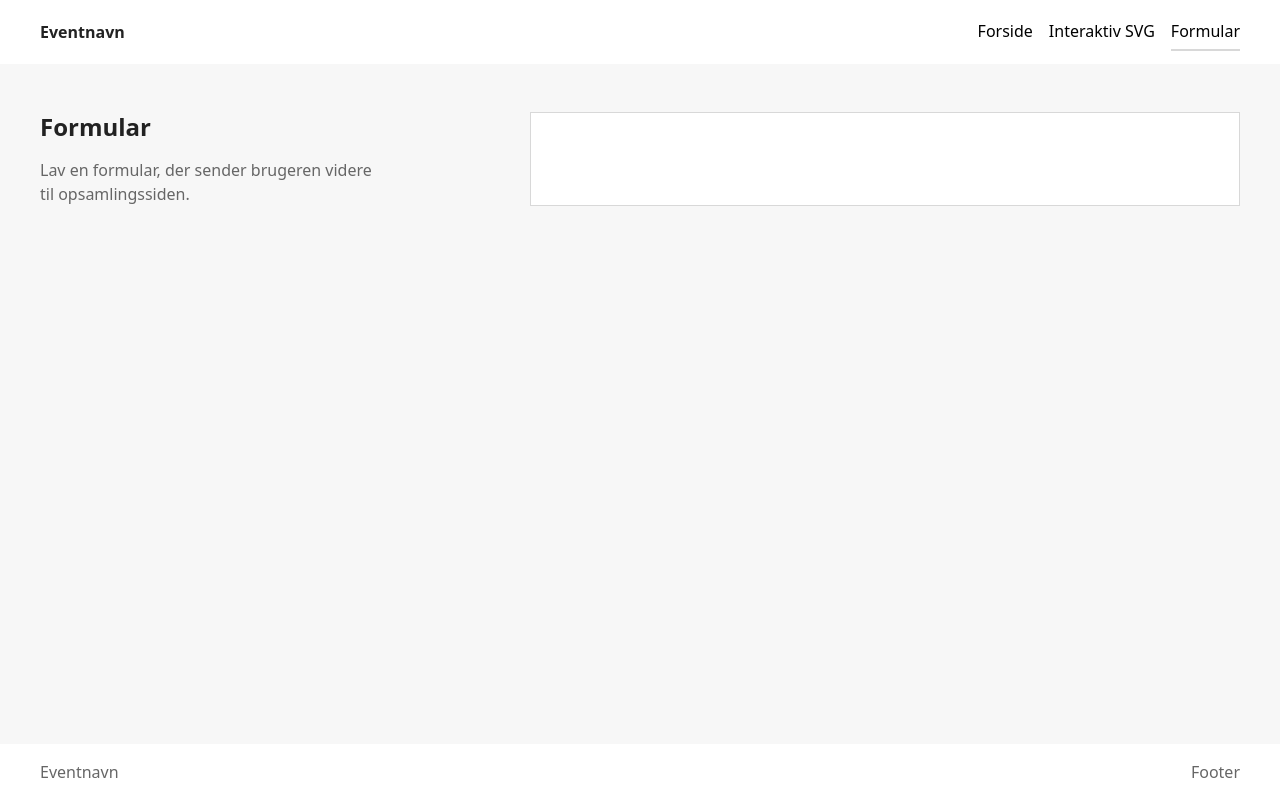
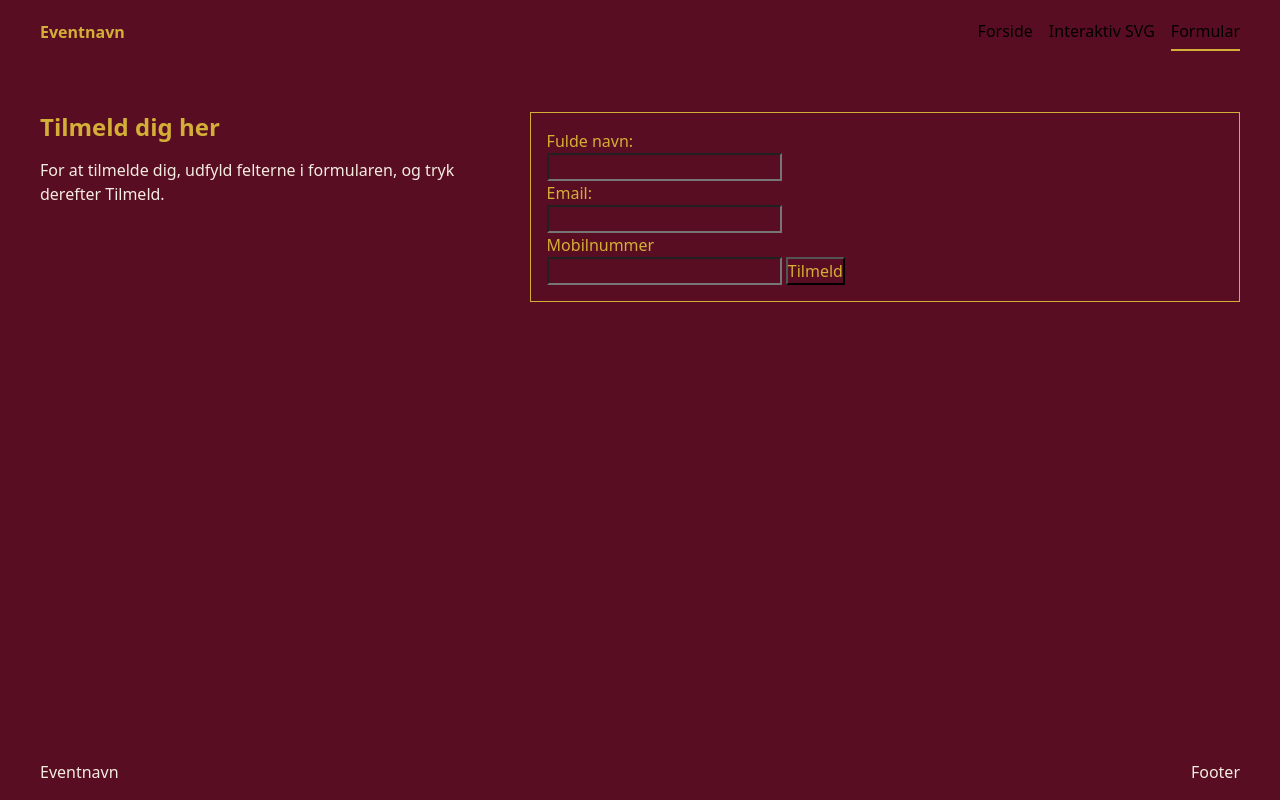
Before and after one commit to malanknudsen/event-site-skabelon-main, a plain HTML site: page form.html in a window 1280 px wide. Drawn offline with Linux system fonts and the light colour scheme.

Commit message:
har sat nogle farver ind, og arbejdet lidt på formular

```diff
--- a/form.html
+++ b/form.html
@@ -27,11 +27,19 @@
   <main>
     <section class="form-page">
       <header class="form-intro">
-        <h1>Formular</h1>
-        <p>Lav en formular, der sender brugeren videre til opsamlingssiden.</p>
+        <h1>Tilmeld dig her</h1>
+        <p>For at tilmelde dig, udfyld felterne i formularen, og tryk derefter Tilmeld.</p>
       </header>
 
-      <form class="form-placeholder" action="./opsamling.html"></form>
+      <form class="form-placeholder" action="./opsamling.html">
+        <label for="name">Fulde navn:</label>
+        <input type="text" id="name" name="name" />
+        <label for="email">Email:</label>
+        <input type="email" id="email" name="email" />
+        <label for="number">Mobilnummer</label>
+        <input type="number" id="number" name="number" />
+        <button type="submit">Tilmeld</button>
+      </form>
     </section>
   </main>
 
--- a/style.css
+++ b/style.css
@@ -1,10 +1,10 @@
 /* Variabler */
 html {
-  --color-page: #f7f7f7;
-  --color-surface: #fff;
-  --color-text: #222;
-  --color-muted: #666;
-  --color-border: #d8d8d8;
+  --color-page: #590d22;
+  --color-surface: #590d22;
+  --color-text: #d4af37;
+  --color-muted: #f4ece1;
+  --color-border: #d4af37;
   --space-05: 0.5rem;
   --space-1: 1rem;
   --space-2: 2rem;
@@ -12,6 +12,10 @@ html {
 
   background: var(--color-page);
   color: var(--color-text);
+
+  --font-heading: "Germania One", serif;
+  --font-body:
+;
 }
 
 /* Globalt layout */
@@ -21,6 +25,12 @@ body {
   display: grid;
   grid-template-rows: auto 1fr auto;
   grid-template-columns: minmax(1rlh, 1fr) minmax(0, 75rem) minmax(1rlh, 1fr);
+}
+
+h1,
+h2,
+h3 {
+  font-family: var(--font-);
 }
 
 h1,
```
Also changed, not shown: 404.html (+2 -0 lines), index.html (+3 -1 lines), opsamling.html (+1 -1 lines).
